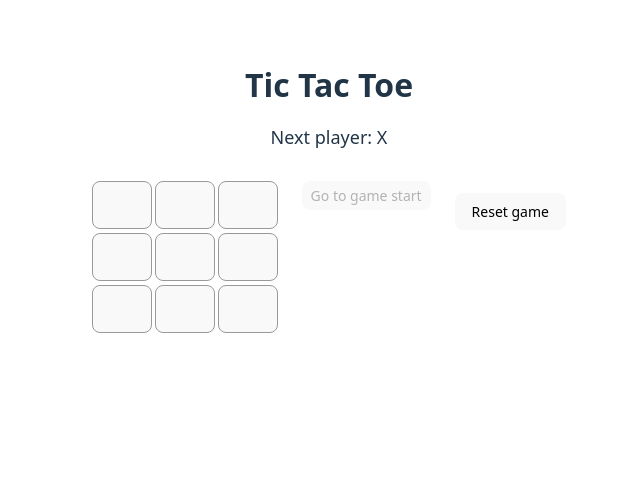
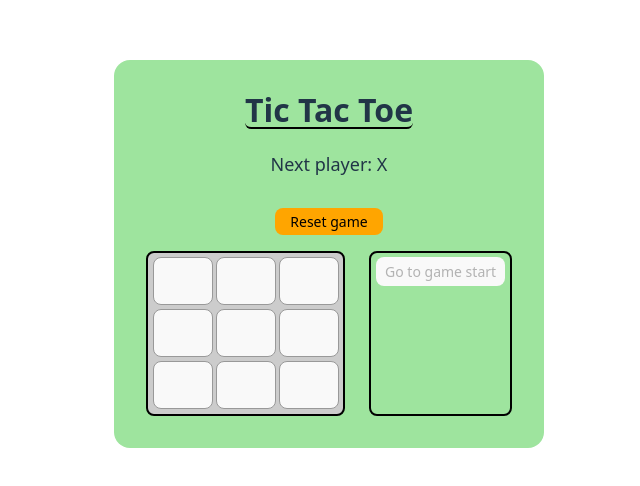
Before and after one commit to Ankhtepot/TicTacToeReactMini, a React (Vite) app: page / in a window 1280 px wide. Shown: the part 166-652 px from the top of the page, without its empty margins (311-951 px from the left). Built offline with nearby package versions, Linux system fonts and the light colour scheme.

Commit message:
structure reformat

```diff
--- a/src/App.module.scss
+++ b/src/App.module.scss
@@ -1,69 +1,9 @@
 .app {
+  height: 100vh;
+  width: 100vw;
   font-family: system-ui, -apple-system, BlinkMacSystemFont, "Segoe UI", sans-serif;
-}
-
-.container {
   display: flex;
-  width: 100vw;
-  height: 100%;
   flex-direction: column;
   align-items: center;
   justify-content: center;
-  margin-top: 40px;
-  gap: 16px;
 }
-
-.title {
-  font-size: 32px;
-  margin: 0;
-}
-
-.status {
-  font-size: 18px;
-  margin: 0 0 8px 0;
-  border: 2px solid transparent;
-  padding: 4px 8px;
-  border-radius: .5em;
-
-  &.isWinner {
-    color: green;
-    font-weight: bold;
-    border-color: green;
-  }
-
-  &.isDraw {
-    color: orange;
-    font-weight: bold;
-    border-color: orange;
-  }
-}
-
-
-.gameLayout {
-  display: flex;
-  gap: 24px;
-  align-items: flex-start;
-}
-
-.historyList {
-  list-style: none;
-  padding: 0;
-  margin: 0;
-  height: 260px;
-  max-height: 260px;
-  overflow-y: auto;
-}
-
-.historyButton {
-  margin-bottom: 4px;
-  padding: 4px 8px;
-  font-size: 14px;
-  cursor: pointer;
-}
-
-.resetButton {
-  margin-top: 12px;
-  padding: 8px 16px;
-  font-size: 14px;
-  cursor: pointer;
-}
--- a/src/App.tsx
+++ b/src/App.tsx
@@ -1,74 +1,13 @@
 import './App.module.scss'
-import Board from "./components/Board/Board.tsx";
-import {useTicTacToe} from "./hooks/useTicTacToe.ts";
 import styles from './App.module.scss';
+import Game from "./components/Game/Game.tsx";
 
 function App() {
-    const {
-        history,
-        currentMove,
-        currentBoard,
-        status,
-        winner,
-        isDraw,
-        winningLine,
-        handleSquareClick,
-        jumpTo,
-        reset,
-    } = useTicTacToe();
-
     return (
         <div className={styles.app}>
-            <div className={styles.container}>
-                <h1 className={styles.title}>Tic Tac Toe</h1>
-                <p className={getStatusStyles()}>{status}</p>
-
-                <div className={styles.gameLayout}>
-                    <Board
-                        board={currentBoard}
-                        winningLine={winningLine}
-                        onSquareClick={handleSquareClick}
-                    />
-
-                    <div>
-                        <ol className={styles.historyList}>
-                            {history.map((_, move) => {
-                                const description =
-                                    move === 0 ? "Go to game start" : `Go to move #${move}`;
-                                return (
-                                    <li key={move}>
-                                        <button
-                                            className={styles.historyButton}
-                                            onClick={() => jumpTo(move)}
-                                            disabled={move === currentMove}
-                                        >
-                                            {description}
-                                        </button>
-                                    </li>
-                                );
-                            })}
-                        </ol>
-
-                    </div>
-                    <button className={styles.resetButton} onClick={reset}>
-                        Reset game
-                    </button>
-                </div>
-            </div>
+            <Game/>
         </div>
     );
-
-    function getStatusStyles(): string {
-        let result = `${styles.status} `;
-
-        if (winner) {
-            result += styles.isWinner;
-        } else if (isDraw) {
-            result += styles.isDraw;
-        }
-
-        return result;
-    }
 }
 
 export default App
--- a/src/components/Board/Board.module.scss
+++ b/src/components/Board/Board.module.scss
@@ -4,4 +4,8 @@
   gap: 4px;
   margin: 0 auto;
   justify-content: center;
+  padding: .3em;
+  border-radius: .5em;
+  border: 2px solid #000;
+  background-color: #ccc;
 }
--- /dev/null
+++ b/src/components/Game/Game.module.css
@@ -0,0 +1,73 @@
+.container {
+    background-color: #9ee49e;
+    display: flex;
+    width: auto;
+    height: auto;
+    flex-direction: column;
+    align-items: center;
+    justify-content: center;
+    margin-top: 40px;
+    gap: 16px;
+    padding: 2em;
+    border-radius: 1em;
+}
+
+.title {
+    font-size: 32px;
+    margin: 0;
+    border-bottom: 2px solid #000;
+    border-radius: 0.2em;
+}
+
+.status {
+    font-size: 18px;
+    margin: 0 0 8px 0;
+    border: 2px solid transparent;
+    padding: 4px 8px;
+    border-radius: .5em;
+
+    &.isWinner {
+        color: green;
+        font-weight: bold;
+        border-color: green;
+    }
+
+    &.isDraw {
+        color: orange;
+        font-weight: bold;
+        border-color: orange;
+    }
+}
+
+
+.gameLayout {
+    display: flex;
+    gap: 24px;
+    align-items: flex-start;
+}
+
+.historyList {
+    list-style: none;
+    padding: 0.3em;
+    margin: 0;
+    height: 152px;
+    max-height: 155px;
+    overflow-y: auto;
+    border: 2px solid #000;
+    border-radius: .5em;
+}
+
+.historyButton {
+    margin-bottom: 4px;
+    padding: 4px 8px;
+    font-size: 14px;
+    cursor: pointer;
+}
+
+.resetButton {
+    padding: 0.2em 1em;
+    font-size: 14px;
+    cursor: pointer;
+    color: black;
+    background-color: orange;
+}
--- /dev/null
+++ b/src/components/Game/Game.tsx
@@ -0,0 +1,69 @@
+import {useTicTacToe} from "../../hooks/useTicTacToe.ts";
+import styles from './Game.module.css';
+import Board from "../Board/Board.tsx";
+
+export default function Game() {
+    const {
+        history,
+        currentMove,
+        currentBoard,
+        status,
+        winner,
+        isDraw,
+        winningLine,
+        handleSquareClick,
+        jumpTo,
+        reset,
+    } = useTicTacToe();
+
+    return (
+        <div className={styles.container}>
+            <h1 className={styles.title}>Tic Tac Toe</h1>
+            <p className={getStatusStyles()}>{status}</p>
+            <button className={styles.resetButton} onClick={reset}>
+                Reset game
+            </button>
+            <div className={styles.gameLayout}>
+                <Board
+                    board={currentBoard}
+                    winningLine={winningLine}
+                    onSquareClick={handleSquareClick}
+                />
+
+                <div>
+                    <ol className={styles.historyList}>
+                        {history.map((_, move) => {
+                            const description =
+                                move === 0 ? "Go to game start" : `Go to move #${move}`;
+                            return (
+                                <li key={move}>
+                                    <button
+                                        className={styles.historyButton}
+                                        onClick={() => jumpTo(move)}
+                                        disabled={move === currentMove}
+                                    >
+                                        {description}
+                                    </button>
+                                </li>
+                            );
+                        })}
+                    </ol>
+
+                </div>
+
+            </div>
+        </div>
+    );
+
+    function getStatusStyles(): string {
+        let result = `${styles.status} `;
+
+        if (winner) {
+            result += styles.isWinner;
+        } else if (isDraw) {
+            result += styles.isDraw;
+        }
+
+        return result;
+    }
+}
```
